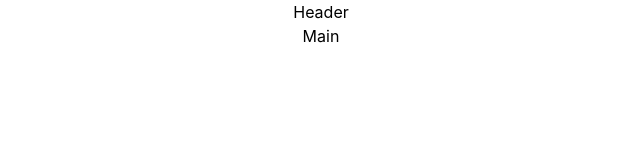
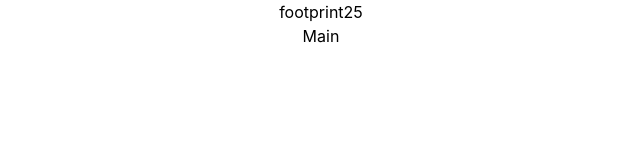
Before and after one commit to Itsnishant4/footprint25, a React (Create React App) app in the folder client/footprint25/: page / in a window 1280 px wide. Shown: the top 160 px of the page, without its empty margins (319-959 px from the left). Built offline with nearby package versions, Linux system fonts and the light colour scheme.

Commit message:
Update header.js

```diff
--- a/client/footprint25/src/components/header.js
+++ b/client/footprint25/src/components/header.js
@@ -3,7 +3,9 @@ import React from 'react'
 function Header() {
   return (
     <div>
-        <h1>Header</h1>
+        <h1 classname="header bg-gray-50">
+            footprint25
+        </h1>
 
     </div>
   )
```
